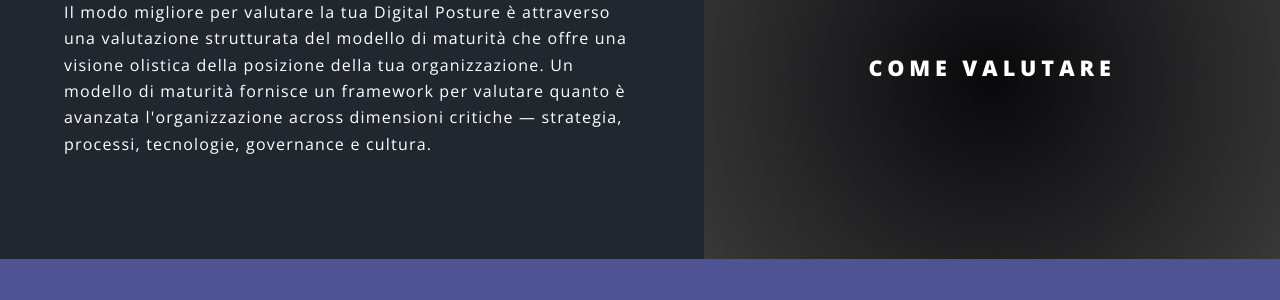
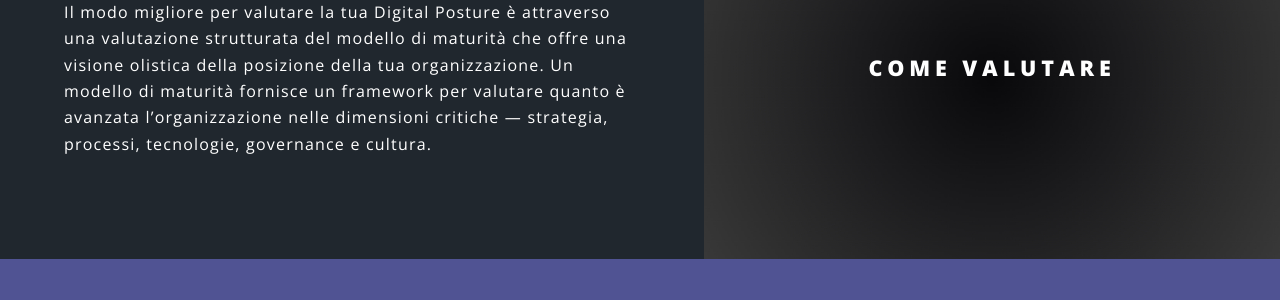
Before and after one commit to mixxr/it, a Jekyll site: the page built from index.html, in a window 1280 px wide and 900 px high, scrolled down 2402 px. Shown: the part 259-559 px from the top of the window. Built offline with Jekyll 4.4.1, drawn with Linux system fonts in a browser that asks for light colours; some of the changed text lies outside the part shown.

Commit message:
index wording

```diff
--- a/index.html
+++ b/index.html
@@ -18,17 +18,15 @@
 	<section id="one" class="wrapper style1 special">
 		<div class="inner">
 			<header class="major">
-				<h2>Come ha detto giustamente il CEO di Microsoft, <i>"Ogni azienda è ora un'azienda software."</i></h2>
-				<p>Questo mondo guidato dal software espone le organizzazioni a rischi digitali senza precedenti. Comprendere e
-					rafforzare la tua <span class="dp-label">digital posture</span> non è più opzionale —
-					è essenziale per resilienza, fiducia e successo a lungo termine.</p>
+				<h2>Come ha giustamente affermato il CEO di Microsoft, <i>"Ogni azienda è ora un'azienda software."</i></h2>
+				<p>Questo mondo guidato dal software espone le organizzazioni a rischi digitali senza precedenti.Comprendere e rafforzare la propria <span class="dp-label">digital posture</span> non è più opzionale: è essenziale per la resilienza, la fiducia e il successo a lungo termine.</p>
 			</header>
 			<ul class="icons major">
 				<li><span class="icon fa-reorder major style1"><span class="label">Valuta</span></span></li>
 				<li><span class="icon fa-shield major style2"><span class="label">Migliora</span></span></li>
 				<li><span class="icon fa-lightbulb-o major style3"><span class="label">Ispira</span></span></li>
 			</ul>
-			<p>Costruire una digital posture sicura e fidata in modo che ogni interazione ispiri fiducia.</p>
+			<p>Costruire una digital posture solida e affidabile, affinché ogni interazione ispiri fiducia.</p>
 		</div>
 	</section>
 
@@ -72,7 +70,7 @@
 				<h2>Come valutare</h2>
 			</div>
 			<div class="content">
-				<p>Il modo migliore per valutare la tua Digital Posture è attraverso una valutazione strutturata del modello di maturità che offre una visione olistica della posizione della tua organizzazione. Un modello di maturità fornisce un framework per valutare quanto è avanzata l'organizzazione across dimensioni critiche — strategia, processi, tecnologie, governance e cultura.</p>
+				<p>Il modo migliore per valutare la tua Digital Posture è attraverso una valutazione strutturata del modello di maturità che offre una visione olistica della posizione della tua organizzazione. Un modello di maturità fornisce un framework per valutare quanto è avanzata l’organizzazione nelle dimensioni critiche — strategia, processi, tecnologie, governance e cultura.</p>
 			</div>
 		</section>
 	</section>
```
